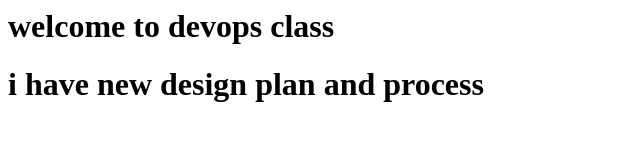
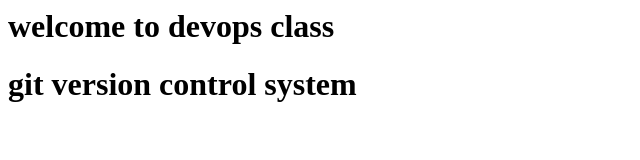
Before and after one commit to wipro24-feb-2024/wipro, a plain HTML site: page index.html in a window 1280 px wide. Shown: the whole page, without its empty margins (0-640 px from the left). Drawn offline with Linux system fonts and the light colour scheme.

Commit message:
git flow message added into the file

```diff
--- a/index.html
+++ b/index.html
@@ -1,7 +1,7 @@
 <html>
 	<body>
 		<h1> welcome to devops class</h1>
-		<h1>i have new design plan and process </h1>
+		<h1> git version control system </h1>
 
 		</body>
 </html>
```
